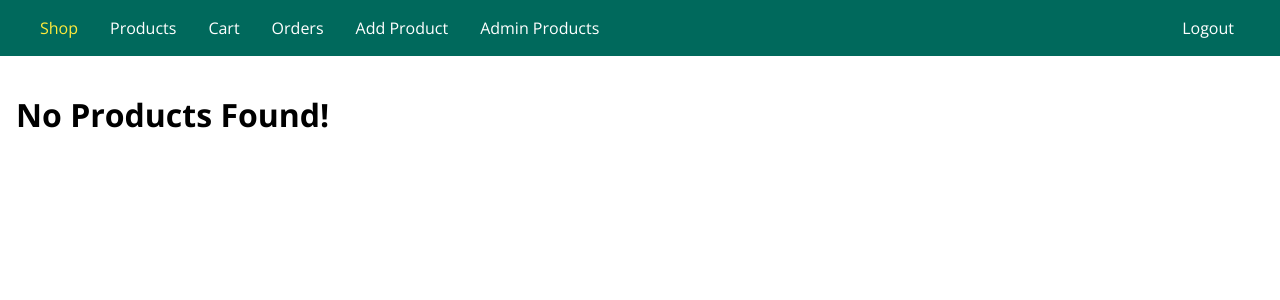
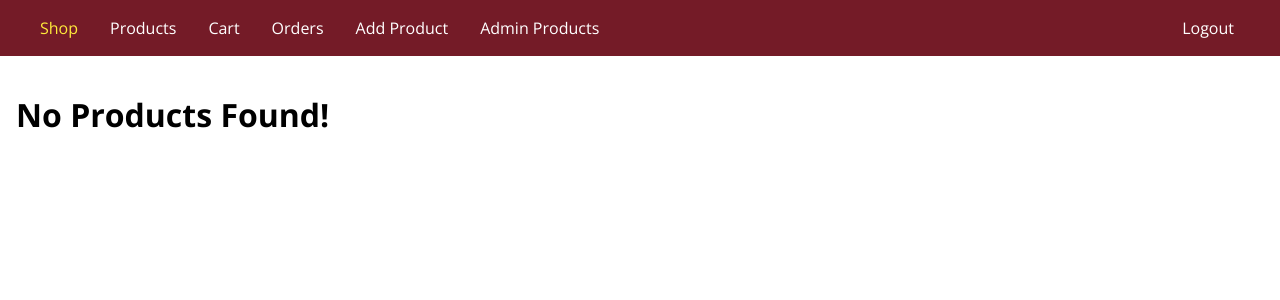
Before and after one commit to Mishka-Sakhelashvili/Node__Online-Shop, a Node server app: page / in a window 1280 px wide. Shown: the top 300 px of the page. Run offline with Node 20, Linux system fonts and the light colour scheme; the visitor is signed in with stand-in values (Sample User, id 1); data that the repository does not hold is empty; some libraries are stand-ins or nearby versions.

Commit message:
ადდ

```diff
--- a/public/css/main.css
+++ b/public/css/main.css
@@ -34,7 +34,7 @@ form {
 .main-header {
   width: 100%;
   height: 3.5rem;
-  background-color: #00695c;
+  background-color: #741b27;
   padding: 0 1.5rem;
   display: flex;
   align-items: center;
```
Also changed, not shown: README.md (added), cover.jpg (added), 2 other files.
